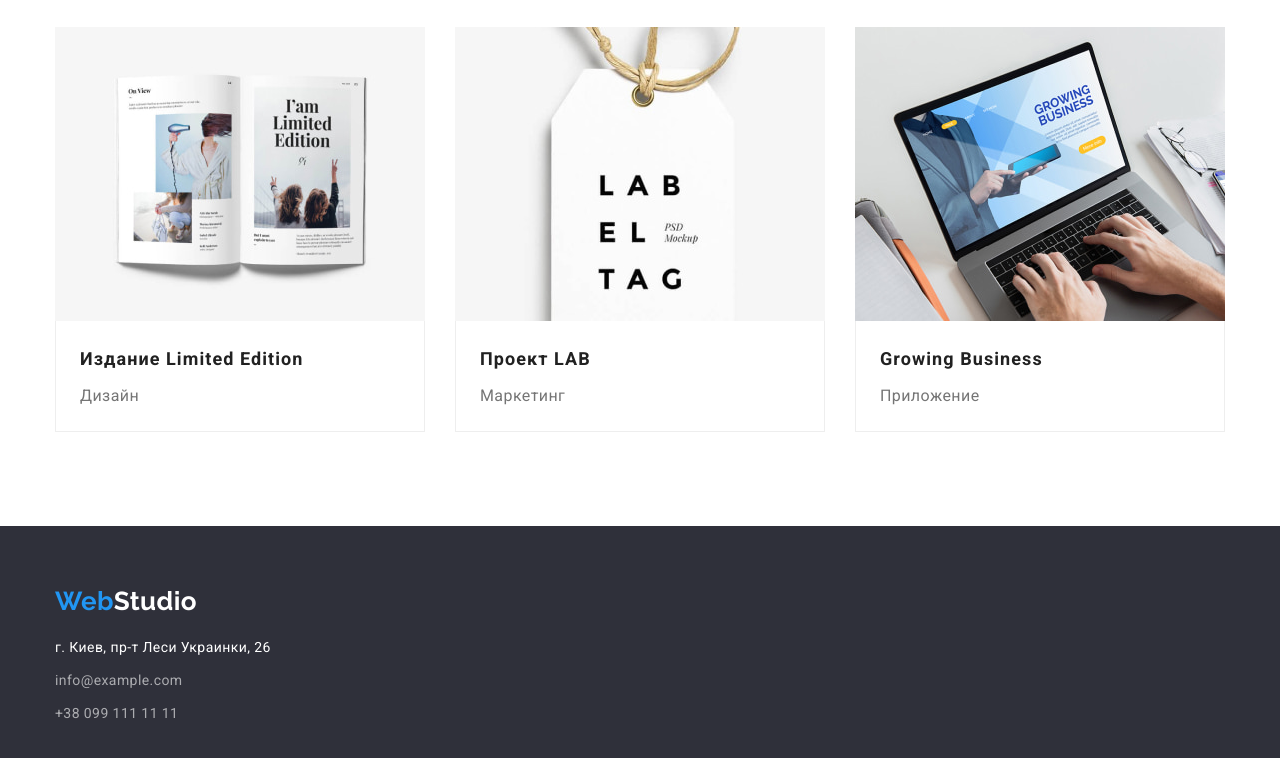
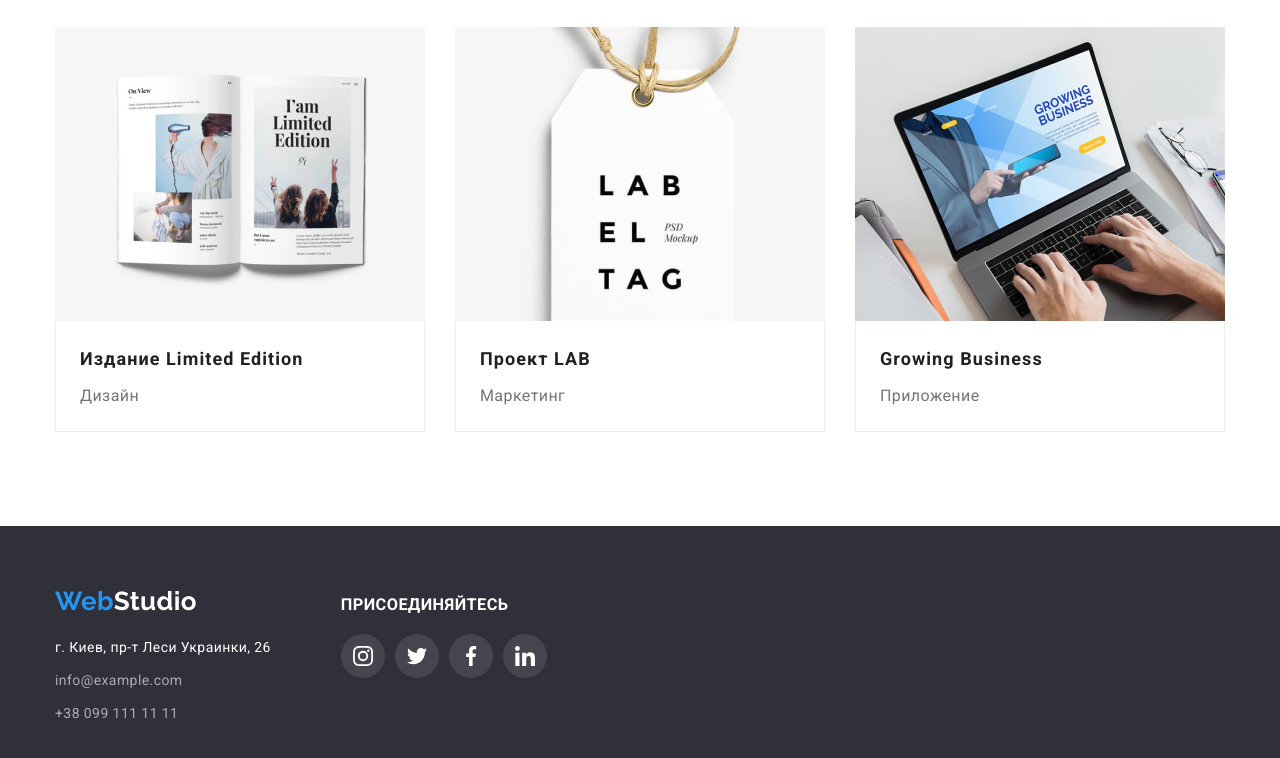
Before and after one commit to nastiglugan/goit-markup-hw-04, a plain HTML site: page portfolio.html in a window 1280 px wide. Shown: the part 1106-1864 px from the top of the page. Drawn offline with nearby package versions, Linux system fonts and the light colour scheme.

Commit message:
add icons to portfolio

```diff
--- a/css/styles.css
+++ b/css/styles.css
@@ -447,6 +447,7 @@ body {
 .filter-btn-current {
   background-color: var(--color-blue);
   color: var(--color-white);
+  box-shadow: 0px 4px 4px rgba(0, 0, 0, 0.25);
 }
 
 .filter-btn:hover,
@@ -470,6 +471,11 @@ body {
   --items: 3;
 }
 
+.portfolio-item:hover,
+.portfolio-item:focus {
+  box-shadow: 0px 4px 4px rgba(0, 0, 0, 0.25);
+}
+
 .portfolio-title {
   margin-bottom: 4px;
   font-size: 18px;
--- a/portfolio.html
+++ b/portfolio.html
@@ -28,10 +28,10 @@
         <nav class="header-nav">
           <ul class="header-list list">
             <li class="header-item">
-              <a href="./index.html" class="header-link link active">Студия</a>
+              <a href="./index.html" class="header-link link active current">Студия</a>
             </li>
             <li class="header-item">
-              <a href="./portfolio.html" class="header-link link active current">Портфолио</a>
+              <a href="./portfolio.html" class="header-link link active">Портфолио</a>
             </li>
             <li class="header-item">
               <a href="#contacts" class="header-link link active">Контакты</a>
@@ -40,12 +40,20 @@
         </nav>
         <ul class="contact-list list">
           <li class="contact-item">
-            <a href="mailto:info@devstudio.com" class="contact-link active link"
-              >info@devstudio.com</a
-            >
+            <a href="mailto:info@devstudio.com" class="contact-link link">
+              <svg width="16" height="12" class="contact-icon">
+                <use href="./images/icons/icon.svg#envelope"></use>
+              </svg>
+              info@devstudio.com
+            </a>
           </li>
           <li class="contact-item">
-            <a href="tel:+380961111111" class="contact-link active link">+38 096 111 11 11</a>
+            <a href="tel:+380961111111" class="contact-link link">
+              <svg width="10" height="16" class="contact-icon">
+                <use href="./images/icons/icon.svg#smartphone"></use>
+              </svg>
+              +38 096 111 11 11</a
+            >
           </li>
         </ul>
       </div>
@@ -217,8 +225,10 @@
 
     <!--Footer section-->
     <footer class="footer">
-      <div class="container">
+      <div class="container footer-wrapper">
+        <div class="footer-wrapper-logo">
           <a href="" class="logo link"><span class="logo-blue">Web</span>Studio</a>
+
           <address class="footer-adress">
             <ul class="footer-list list">
               <li class="footer-item">
@@ -241,6 +251,67 @@
             </ul>
           </address>
         </div>
+        <div class="footer-social-wrapper">
+          <h3 class="footer-social-title">Присоединяйтесь</h3>
+          <ul class="social-list list">
+            <li class="social-item">
+              <a
+                class="footer-social-link social-link link"
+                href=""
+                target="_blank"
+                rel="noopener noreferrer"
+                aria-label="иконка инстаграма"
+              >
+                <svg width="20" height="20" class="social-icon">
+                  <use href="./images/icons/icon.svg#instagram"></use>
+                </svg>
+              </a>
+            </li>
+
+            <li class="social-item">
+              <a
+                class="footer-social-link social-link link"
+                href=""
+                target="_blank"
+                rel="noopener noreferrer"
+                aria-label="иконка твиттера"
+              >
+                <svg width="20" height="20" class="social-icon">
+                  <use href="./images/icons/icon.svg#twitter"></use>
+                </svg>
+              </a>
+            </li>
+
+            <li class="social-item">
+              <a
+                class="footer-social-link social-link link"
+                href=""
+                target="_blank"
+                rel="noopener noreferrer"
+                aria-label="иконка фейсбука"
+              >
+                <svg width="20" height="20" class="social-icon">
+                  <use href="./images/icons/icon.svg#facebook"></use>
+                </svg>
+              </a>
+            </li>
+
+            <li class="social-item">
+              <a
+                class="footer-social-link social-link link"
+                href=""
+                target="_blank"
+                rel="noopener noreferrer"
+                aria-label="иконка линкдина"
+              >
+                <svg width="20" height="20" class="social-icon">
+                  <use href="./images/icons/icon.svg#linkedin"></use>
+                </svg>
+              </a>
+            </li>
+          </ul>
+        </div>
+      </div>
     </footer>
   </body>
 </html>
```
Lines whose indentation alone changed are shown as unchanged.
